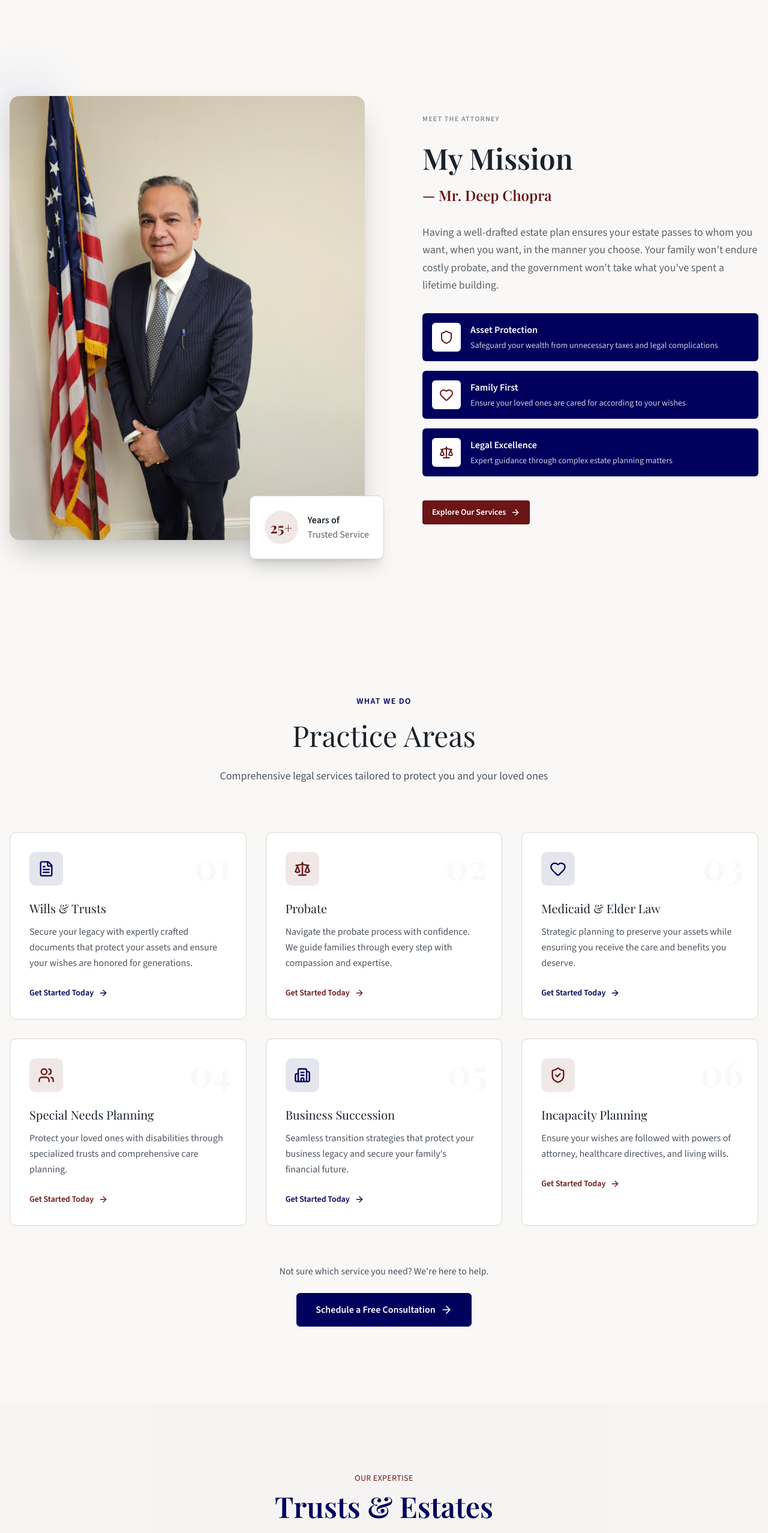
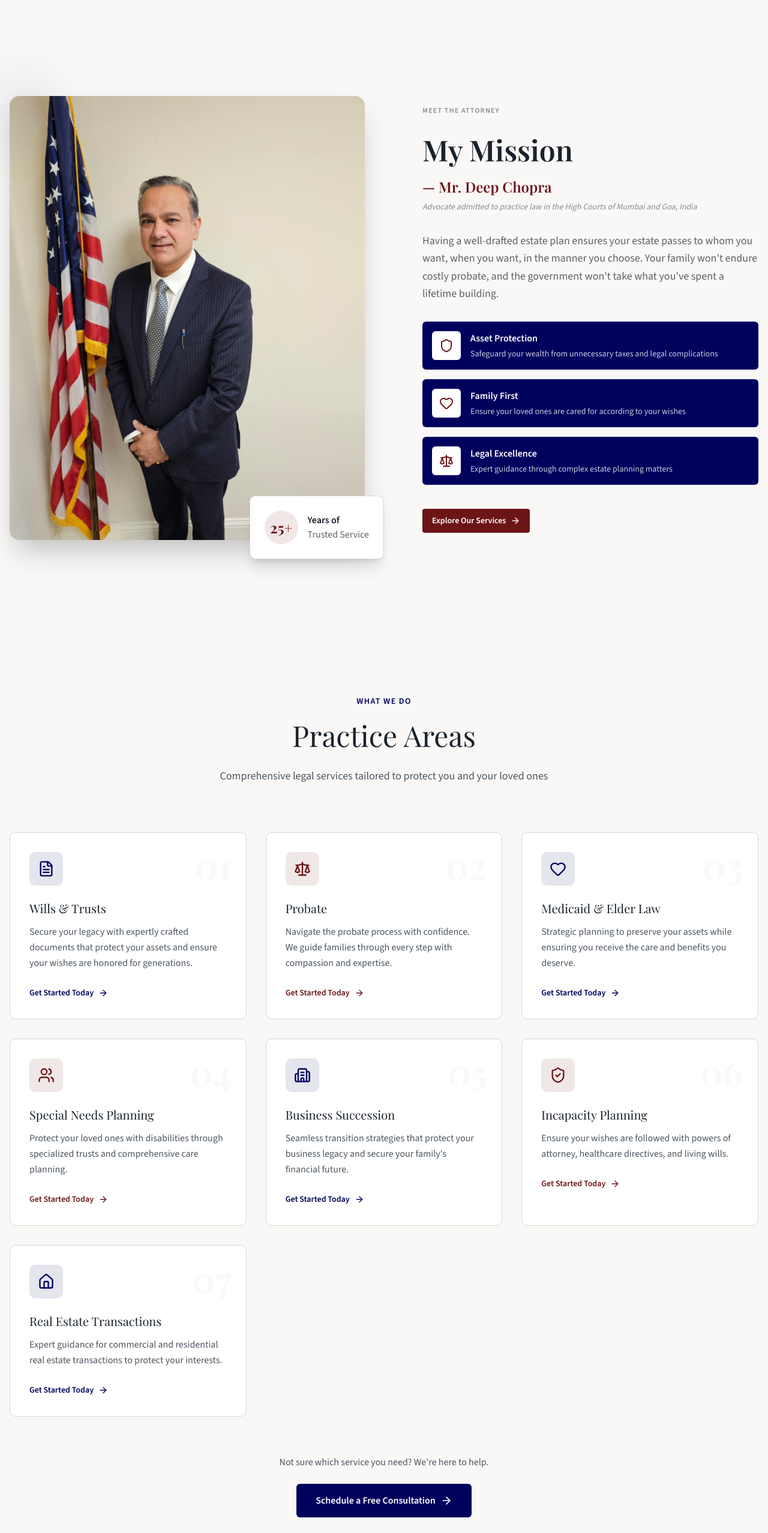
Before and after one commit to SpeakingRobot/v0-elder-law-website, a Next.js app: page / in a window 1280 px wide. Shown: the part 960-3515 px from the top of the page at 60% size. Built offline with nearby package versions, Linux system fonts and the light colour scheme; a web font is replaced by a local one.

Commit message:
feat: expand services and update mission statement
Updated metadata description and keywords for elder law services. Added real estate transactions service. Included mission statement about law practice in India.

Co-authored-by: capableappsgoa <167115523+capableappsgoa@users.noreply.github.com>

```diff
--- a/app/layout.tsx
+++ b/app/layout.tsx
@@ -17,8 +17,8 @@ const sourceSans = Source_Sans_3({
 
 export const metadata: Metadata = {
   title: 'Elder Law & Estate Planning Attorney | Nassau County, NY',
-  description: 'Experienced Elder Law attorney in Nassau County, NY specializing in estate planning, Medicaid planning, trusts, wills, and long-term care planning for families.',
-  keywords: 'elder law attorney, estate planning, Medicaid planning, trusts, wills, Nassau County, NY, guardianship, asset protection',
+  description: 'Experienced Elder Law attorney in Nassau County, NY specializing in estate planning, Medicaid planning, trusts, wills, real estate transactions, and long-term care planning for families.',
+  keywords: 'elder law attorney, estate planning, Medicaid planning, trusts, wills, Nassau County, NY, guardianship, asset protection, real estate transactions',
 }
 
 export default function RootLayout({
--- a/components/mission.tsx
+++ b/components/mission.tsx
@@ -66,8 +66,12 @@ export function Mission() {
               My Mission
             </h2>
 
-            <p className="text-2xl text-primary font-serif font-semibold mb-8">
+            <p className="text-2xl text-primary font-serif font-semibold mb-2">
               — Mr. Deep Chopra
+            </p>
+
+            <p className="text-sm text-foreground/50 mb-8 italic">
+              Advocate admitted to practice law in the High Courts of Mumbai and Goa, India
             </p>
 
             <p className="text-lg text-foreground/70 leading-relaxed mb-8">
--- a/components/services.tsx
+++ b/components/services.tsx
@@ -1,6 +1,6 @@
 "use client"
 
-import { FileText, Scale, Heart, Users, Building2, ShieldCheck, ArrowRight } from "lucide-react"
+import { FileText, Scale, Heart, Users, Building2, ShieldCheck, Home, ArrowRight } from "lucide-react"
 import Link from "next/link"
 
 const services = [
@@ -39,6 +39,12 @@ const services = [
     title: "Incapacity Planning",
     description: "Ensure your wishes are followed with powers of attorney, healthcare directives, and living wills.",
     color: "primary",
+  },
+  {
+    icon: Home,
+    title: "Real Estate Transactions",
+    description: "Expert guidance for commercial and residential real estate transactions to protect your interests.",
+    color: "accent",
   },
 ]
 
```
